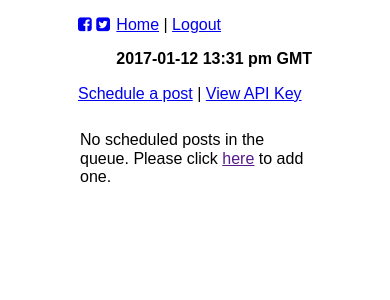
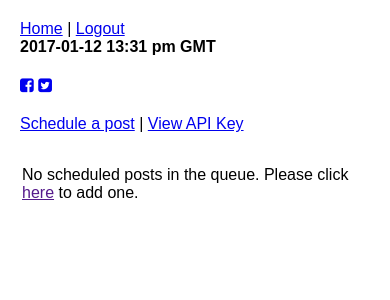
Before and after one commit to theju/smp, a Django app: page /posts/list/ in a window 390 px wide. Shown: the top 300 px of the page. Run offline with Django 3.2, Linux system fonts and the light colour scheme; the visitor is signed in with stand-in values (Sample User, id 1); data comes from the database, SQL or seed files in the repository; data that the repository does not hold is empty; some libraries are stand-ins or nearby versions.

Commit message:
Update the styling for mobile devices.

```diff
--- a/scheduler/static/css/styles.css
+++ b/scheduler/static/css/styles.css
@@ -1,8 +1,5 @@
-.connect {
-    float: right;
-}
-.connect i {
-    font-size: 1.5em;
+.pure-g {
+    padding: 10px;
 }
 table {
     width: 100%;
--- a/scheduler/templates/list.html
+++ b/scheduler/templates/list.html
@@ -5,13 +5,19 @@
 {% endblock %}
 
 {% block content %}
-<div>
-  <p>
+<div class="pure-g">
+  <div class="pure-u-1">
     <a href="{% provider_login_url "facebook" method="oauth2" process="connect" %}"><i class="fa fa-facebook-square"></i></a>
     <a href="{% provider_login_url "twitter" process="connect" %}"><i class="fa fa-twitter-square"></i></a>
-  </p>
   </div>
-<p><a href="{% url "scheduled_posts_add" %}">{% trans "Schedule a post" %}</a> | <a href="javascript:void(0);" class="api_key">{% trans "View API Key" %}</a></p>
+</div>
+<div class="pure-g">
+  <div class="pure-u-1">
+    <a href="{% url "scheduled_posts_add" %}">{% trans "Schedule a post" %}</a> | <a href="javascript:void(0);" class="api_key">{% trans "View API Key" %}</a>
+  </div>
+</div>
+<div class="pure-g">
+  <div class="pure-u-1">
     <p class="hidden api_key_holder"><strong>API Key:</strong> {{ api_keys.all.0.token }}</p>
     <table>
       {% for post in posts %}
@@ -36,9 +42,13 @@
         </td>
       </tr>
       {% empty %}{% url scheduled_posts_add as scheduled_posts_add_url %}
-    <tr><td colspan="4">{% blocktrans with add_url=scheduled_posts_add_url %}No scheduled posts in the queue. Please click <a href="{{ add_url }}">here</a> to add one.{% endblocktrans %}</td></tr>
+      <tr>
+        <td colspan="4">{% blocktrans with add_url=scheduled_posts_add_url %}No scheduled posts in the queue. Please click <a href="{{ add_url }}">here</a> to add one.{% endblocktrans %}</td>
+      </tr>
       {% endfor %}
     </table>
+  </div>
+</div>
 {% endblock %}
 
 {% block extra_js %}
--- a/templates/base.html
+++ b/templates/base.html
@@ -3,38 +3,41 @@
   <head>
     <meta name="viewport" content="width=device-width, initial-scale=1">
     <title>{% block title %}{% endblock %}</title>
-    <link rel="stylesheet" href="https://cdnjs.cloudflare.com/ajax/libs/pure/0.6.0/pure-min.css">
+    <link rel="stylesheet" href="https://cdnjs.cloudflare.com/ajax/libs/pure/0.6.2/pure-min.css">
+    <link rel="stylesheet" href="https://cdnjs.cloudflare.com/ajax/libs/pure/0.6.2/grids-responsive-min.css">
     <link rel="stylesheet" href="https://cdnjs.cloudflare.com/ajax/libs/font-awesome/4.5.0/css/font-awesome.min.css">
     <link rel="stylesheet" href="{% get_static_prefix %}css/styles.css" type="text/css" media="screen" />
     {% block extra_css %}{% endblock %}
   </head>
   <body>
     <div class="pure-g">
-      <div class="pure-u-1-5"></div>
-      <div class="pure-u-3-5">
-	<div class="connect">
+      <div class="pure-u-1 pure-u-lg-1-5"></div>
+      <div class="pure-u-1 pure-u-lg-3-5">
+        <div class="pure-g">
           {% if request.user.is_authenticated %}
-	  <p>
-	    <a href="/">Home</a> |
-	    <a href="{% url "account_logout" %}">Logout</a>
-	  </p>
+          <div class="pure-u-1 pure-u-lg-1-2">
+            <a href="/">Home</a> | <a href="{% url "account_logout" %}">Logout</a>
+	        </div>
 	        {% endif %}
-	  <p><strong class="curr_time">{% localtime on %}{{ current_time }} {% get_current_timezone as tz %}{{ tz }}{% endlocaltime %}</strong></p>
+	        <div class="pure-u-1 pure-u-lg-1-2">
+            <strong class="curr_time">{% localtime on %}{{ current_time }} {% get_current_timezone as tz %}{{ tz }}{% endlocaltime %}</strong>
           </div>
+        </div>
+        {% if messages %}
         <ul class="messages">
-	    {% if messages %}
           {% for message in messages %}
           <li{% if message.tags %} class="{{ message.tags }}"{% endif %}>
           {% if message.level == DEFAULT_MESSAGE_LEVELS.ERROR %}Important: {% endif %}
 		      {{ message }}
 	        </li>
 	        {% endfor %}
+	      </ul>
 	      {% endif %}
-	</ul>
+
 	      {% block content %}
         {% endblock %}
       </div>
-      <div class="pure-u-1-5"></div>
+      <div class="pure-u-1 pure-u-lg-1-5"></div>
     </div>
     <script type="text/javascript" src="https://cdnjs.cloudflare.com/ajax/libs/moment.js/2.11.1/moment.min.js"></script>
     <script type="text/javascript" src="{% get_static_prefix %}js/moment-timezone-with-data-2010-2020.min.js"></script>
```
Also changed, not shown: scheduler/templates/add.html (+12 -6 lines). Lines whose indentation alone changed are shown as unchanged.
